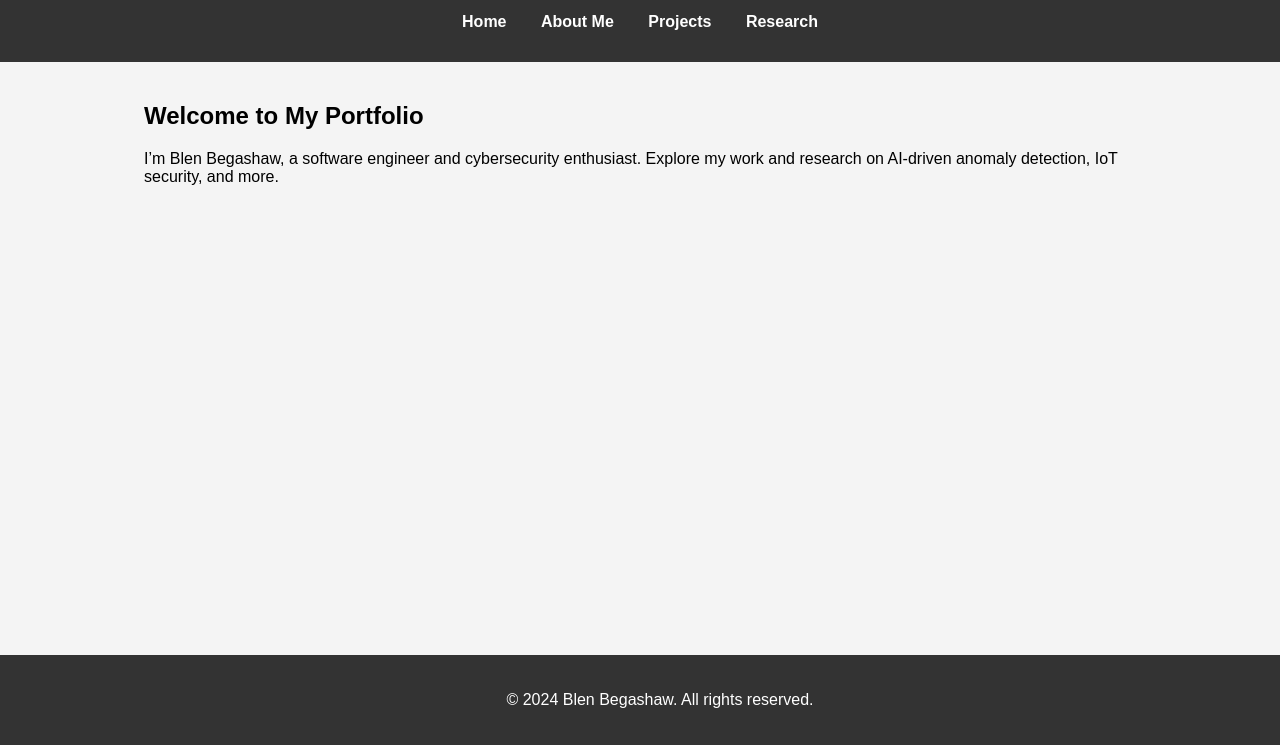
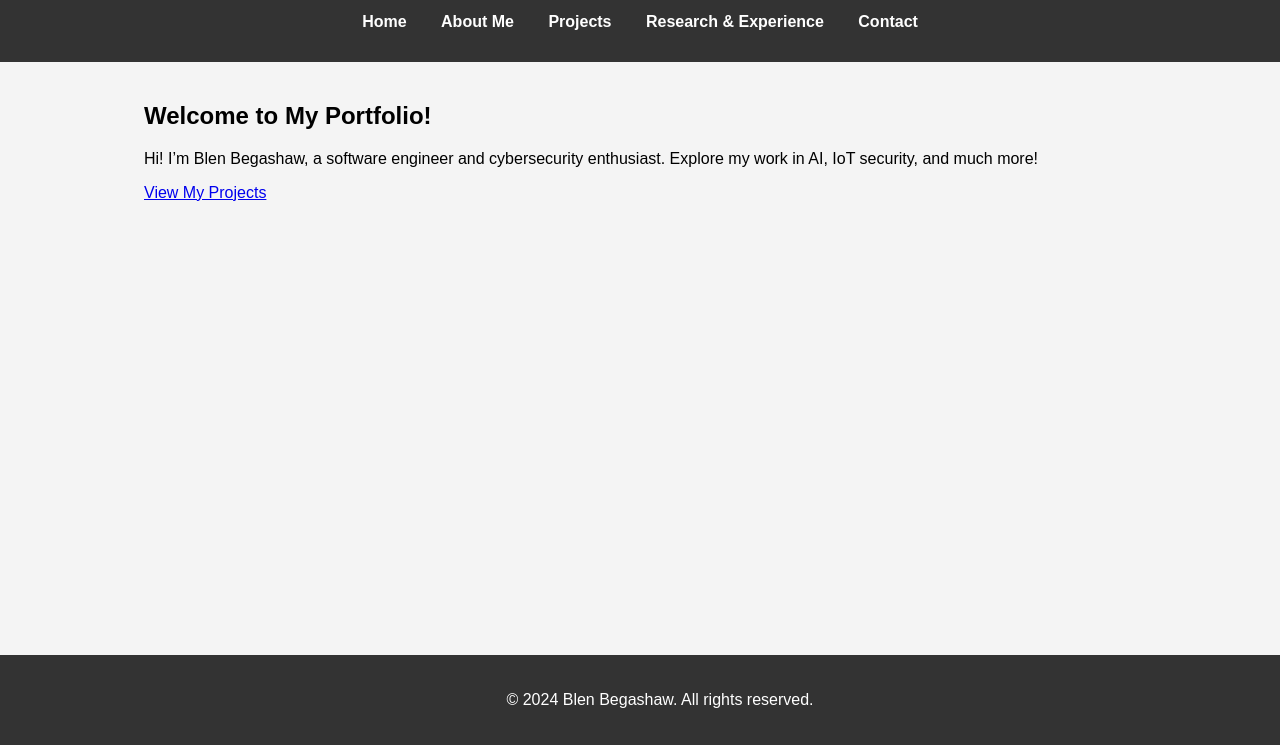
Before and after one commit to BlenWBegashaw/portfolio, a plain HTML site: page index.html in a window 1280 px wide. Shown: the part 55-800 px from the top of the page. Drawn offline with Linux system fonts and the light colour scheme.

Commit message:
Update index.html

```diff
--- a/index.html
+++ b/index.html
@@ -7,7 +7,7 @@
     <link rel="stylesheet" href="styles.css">
 </head>
 <body>
-    <header>
+    <header class="header">
         <div class="container">
             <h1>Blen Begashaw</h1>
             <nav>
@@ -15,7 +15,8 @@
                     <li><a href="index.html">Home</a></li>
                     <li><a href="about.html">About Me</a></li>
                     <li><a href="projects.html">Projects</a></li>
-                    <li><a href="research.html">Research</a></li>
+                    <li><a href="research.html">Research & Experience</a></li>
+                    <li><a href="contact.html">Contact</a></li>
                 </ul>
             </nav>
         </div>
@@ -23,13 +24,21 @@
 
     <section class="intro">
         <div class="container">
-            <h2>Welcome to My Portfolio</h2>
-            <p>I’m Blen Begashaw, a software engineer and cybersecurity enthusiast. Explore my work and research on AI-driven anomaly detection, IoT security, and more.</p>
+            <h2 class="animate-text">Welcome to My Portfolio!</h2>
+            <p class="animated-text">
+                Hi! I’m Blen Begashaw, a software engineer and cybersecurity enthusiast.
+                Explore my work in AI, IoT security, and much more!
+            </p>
+            <div class="button-container">
+                <a href="projects.html" class="animated-button">View My Projects</a>
+            </div>
         </div>
     </section>
 
     <footer>
         <p>© 2024 Blen Begashaw. All rights reserved.</p>
     </footer>
+
+    <script src="script.js"></script>
 </body>
 </html>
```
